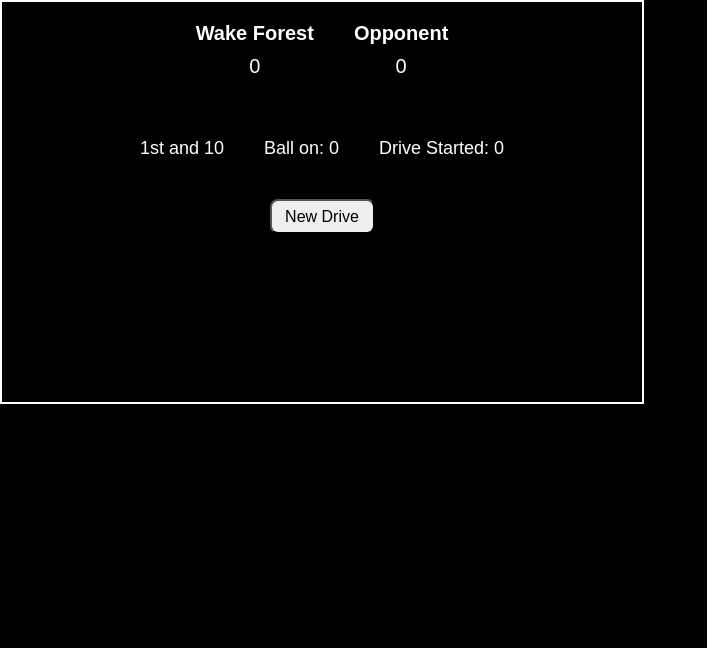
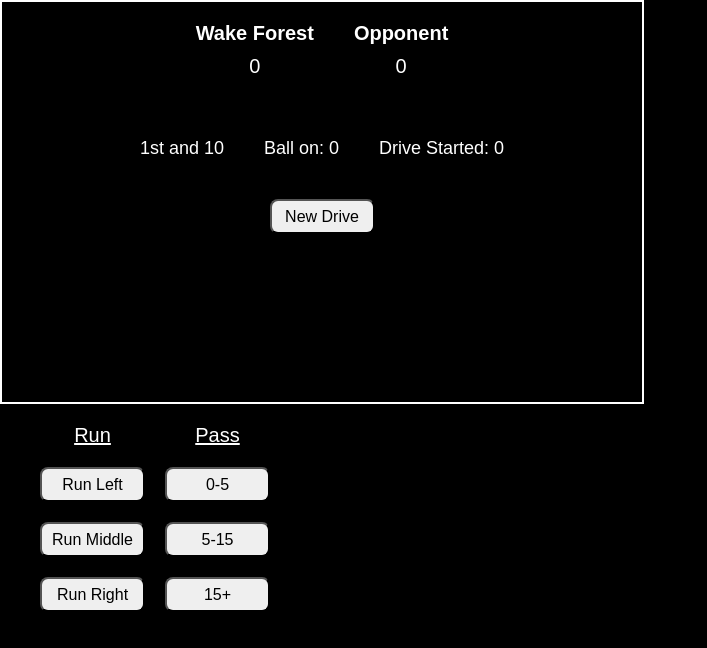
Before and after one commit to awbridgers/football-analysis, a React (Create React App) app: page / in a window 1280 px wide. Shown: the top 648 px of the page, without its empty margins (0-707 px from the left). Built offline with nearby package versions, Linux system fonts and the light colour scheme.

Commit message:
adds plays buttons to add a new play to the drive

```diff
--- a/src/App.css
+++ b/src/App.css
@@ -56,3 +56,25 @@ padding: 20px;
   border-radius: 8px;
   font-size: 16px;
 }
+.runButtons{
+  display: inline-block;
+  padding: 0px 10px 0px 10px;
+  text-align: center;
+}
+.passButtons{
+  display: inline-block;
+  padding: 0px 10px 0px 10px;
+  text-align: center;
+}
+.runButtons button, .passButtons button{
+  height:35px;
+  width: 105px;
+  border-radius: 8px;
+  font-size: 16px;
+}
+
+.play{
+  color: white;
+  font-size: 20px;
+  padding: 0px 10px 0px 30px;
+}
--- a/src/App.js
+++ b/src/App.js
@@ -1,6 +1,8 @@
 import React, { Component } from 'react';
 import './App.css';
 import DriveStart from './driveStart.jsx'
+import AddPlay from './addPlay.jsx'
+
 
 
 class App extends Component {
@@ -19,6 +21,7 @@ class App extends Component {
       startTerritory: 'none',
       fieldPosition: [],
       driveStart: 0,
+      playType: null
 
     }
   }
@@ -69,6 +72,15 @@ class App extends Component {
       });
     }
   }
+  playType = (e) => {
+    this.setState({playType: e.target.id})
+  }
+  stylePlayType = (type) => {
+    if(this.state.playType === null){
+      return {}
+    }
+    return (this.state.playType === type) ? {background: "#CFB53B"} : {background: '#504A4B'}
+  }
   render() {
     const {enterDriveStart} = this.state;
     return (
@@ -91,6 +103,9 @@ class App extends Component {
           </div>
           <div className = 'startDrive'><button className = 'button' onClick = {this.startDrive}>New Drive</button></div>
         </div>
+        <div className = 'addPlays'>
+          <AddPlay style = {this.stylePlayType} onClick = {this.playType}/>
+        </div>
       </div>
     );
   }
--- /dev/null
+++ b/src/addPlay.jsx
@@ -0,0 +1,23 @@
+import React, { Component } from 'react';
+import './App.css';
+
+
+const AddPlay = (props) => (
+  <div className = 'play'>
+    <div className = 'runButtons'>
+      <p><u>Run</u></p>
+      <p><button style = {props.style('runLeft')} onClick = {props.onClick} id = 'runLeft'>Run Left</button></p>
+      <p><button style = {props.style('runMiddle')} onClick = {props.onClick} id = 'runMiddle'>Run Middle</button></p>
+      <p><button style = {props.style('runRight')} onClick = {props.onClick} id = 'runRight'>Run Right</button></p>
+    </div>
+    <div className = 'passButtons'>
+      <p><u>Pass</u></p>
+      <p><button style = {props.style('0-5')} onClick = {props.onClick} id= '0-5'>0-5</button></p>
+      <p><button style = {props.style('5-15')} onClick = {props.onClick} id ='5-15'>5-15</button></p>
+      <p><button style = {props.style('15+')} onClick = {props.onClick} id= '15+'>15+</button></p>
+    </div>
+  </div>
+)
+
+
+export default AddPlay
```
